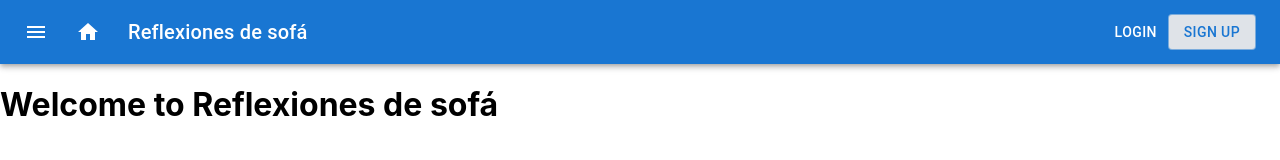
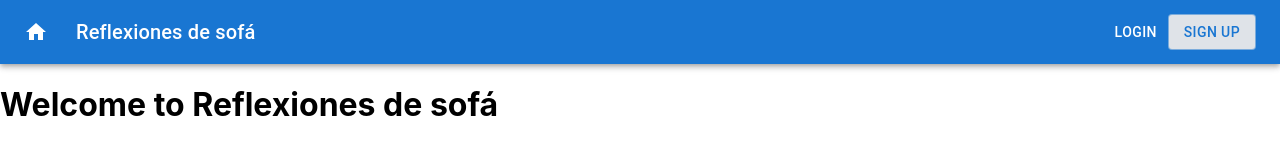
Before and after one commit to DavidCapilla/Text-Storage-Web-App-Frontend, a React (Create React App) app: page / in a window 1280 px wide. Shown: the top 160 px of the page. Built offline with nearby package versions, Linux system fonts and the light colour scheme.

Commit message:
dcg | 003 | Remove Menu icon

```diff
--- a/src/components/TopBar.js
+++ b/src/components/TopBar.js
@@ -5,7 +5,6 @@
 import Typography from "@mui/material/Typography";
 import Button from "@mui/material/Button";
 import IconButton from "@mui/material/IconButton";
-import MenuIcon from "@mui/icons-material/Menu";
 import HomeIcon from "@mui/icons-material/Home";
 import { useHistory } from "react-router-dom";
 
@@ -16,15 +15,6 @@
     <Box sx={{ flexGrow: 1 }}>
       <AppBar position="static">
         <Toolbar>
-          <IconButton
-            size="large"
-            edge="start"
-            color="inherit"
-            aria-label="menu"
-            sx={{ mr: 2 }}
-          >
-            <MenuIcon />
-          </IconButton>
           <IconButton
             data-testid="top-bar-home-icon-button"
             size="large"
@@ -48,7 +38,7 @@
           </Button>
           <Button
             style={{
-              backgroundColor: "#dfe3e8"
+              backgroundColor: "#dfe3e8",
             }}
             color="primary"
             variant="outlined"
```
Also changed, not shown: 1 other file (tests, documents, lock files or other folders).
